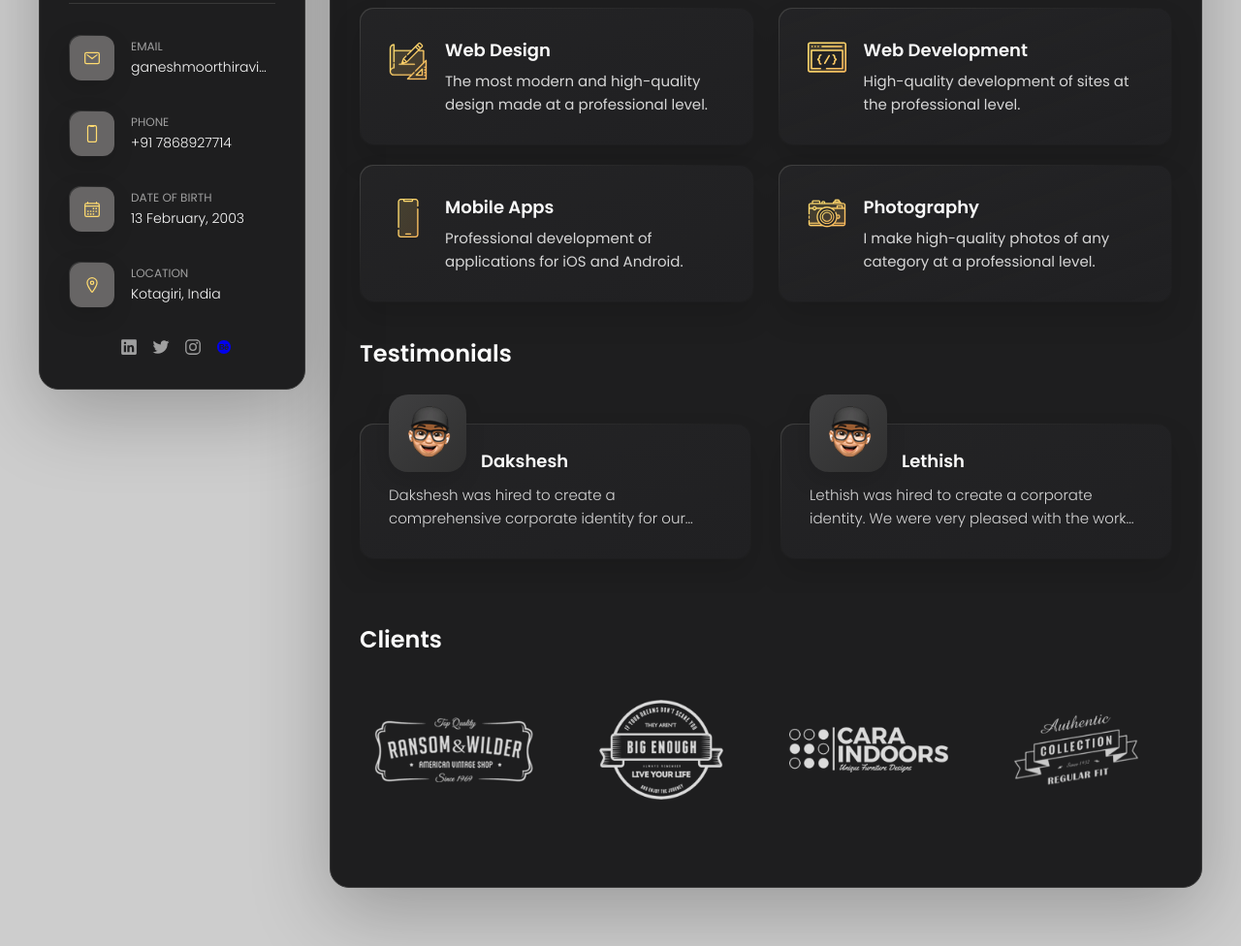
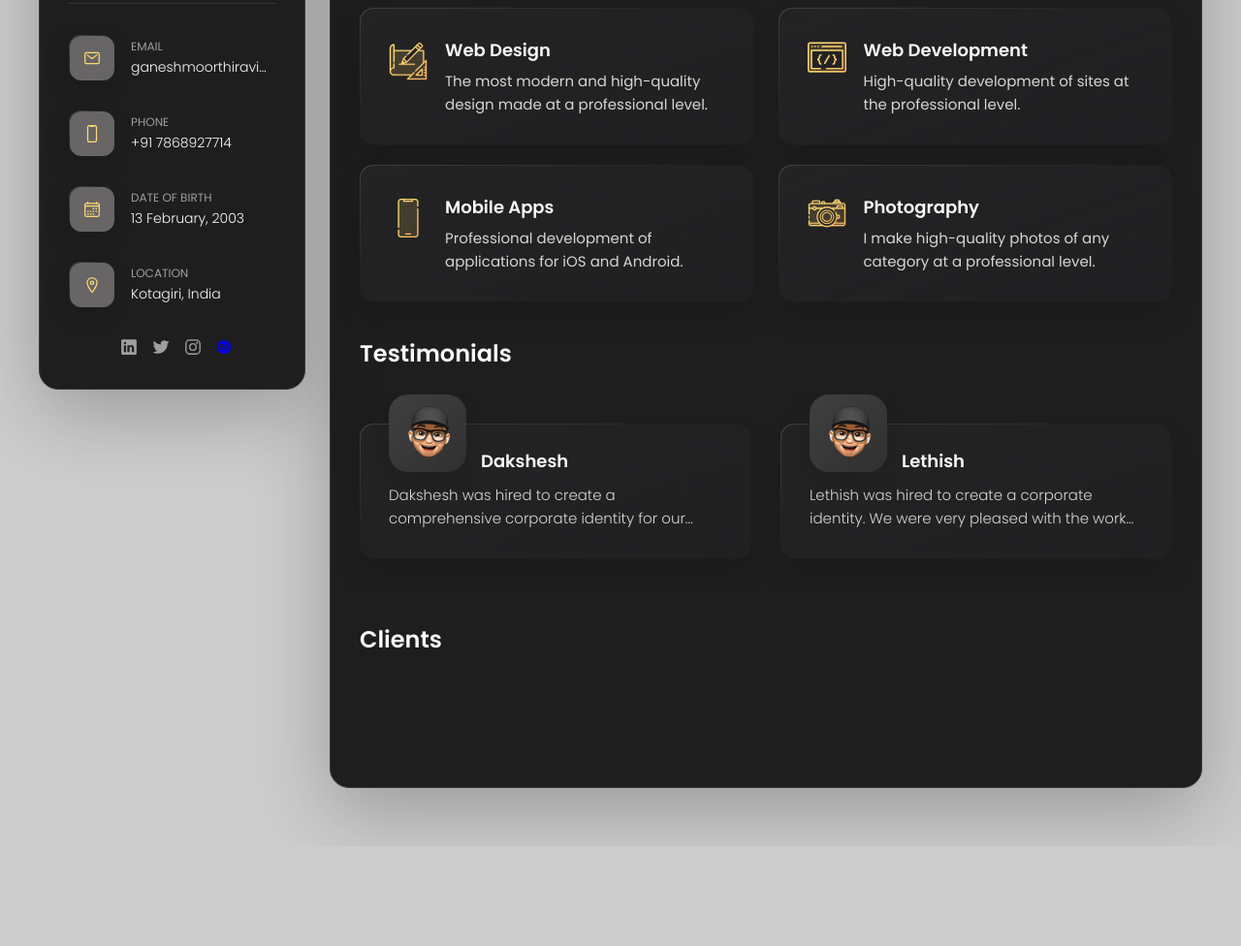
Before and after one commit to GaneshMoorthir/Portfolio, a plain HTML site: page index.html in a window 1280 px wide. Shown: the part 449-1425 px from the top of the page at 97% size. After the commit the page ends 1322 px from the top, so only its background shows below. Drawn offline with nearby package versions, Linux system fonts and the light colour scheme.

Commit message:
Update index.html

```diff
--- a/index.html
+++ b/index.html
@@ -418,41 +418,7 @@ Dakshesh was hired to create a comprehensive corporate identity for our brand, a
 
           <ul class="clients-list has-scrollbar">
 
-            <li class="clients-item">
-              <a href="#">
-                <img src="./assets/images/logo-1-color.png" alt="client logo">
-              </a>
-            </li>
 
-            <li class="clients-item">
-              <a href="#">
-                <img src="./assets/images/logo-2-color.png" alt="client logo">
-              </a>
-            </li>
-
-            <li class="clients-item">
-              <a href="#">
-                <img src="./assets/images/logo-3-color.png" alt="client logo">
-              </a>
-            </li>
-
-            <li class="clients-item">
-              <a href="#">
-                <img src="./assets/images/logo-4-color.png" alt="client logo">
-              </a>
-            </li>
-
-            <li class="clients-item">
-              <a href="#">
-                <img src="./assets/images/logo-5-color.png" alt="client logo">
-              </a>
-            </li>
-
-            <li class="clients-item">
-              <a href="#">
-                <img src="./assets/images/logo-6-color.png" alt="client logo">
-              </a>
-            </li>
 
           </ul>
 
```
